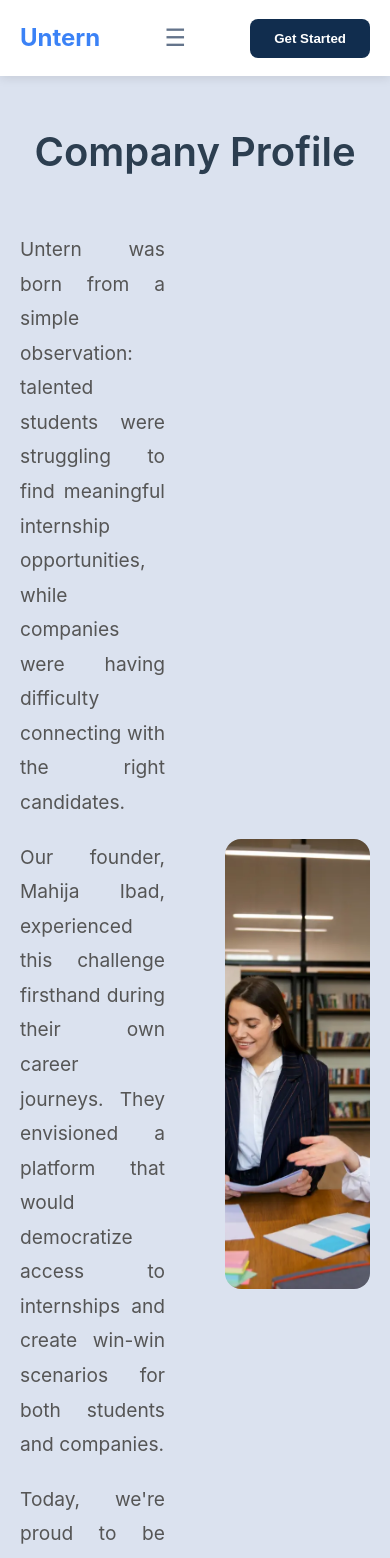
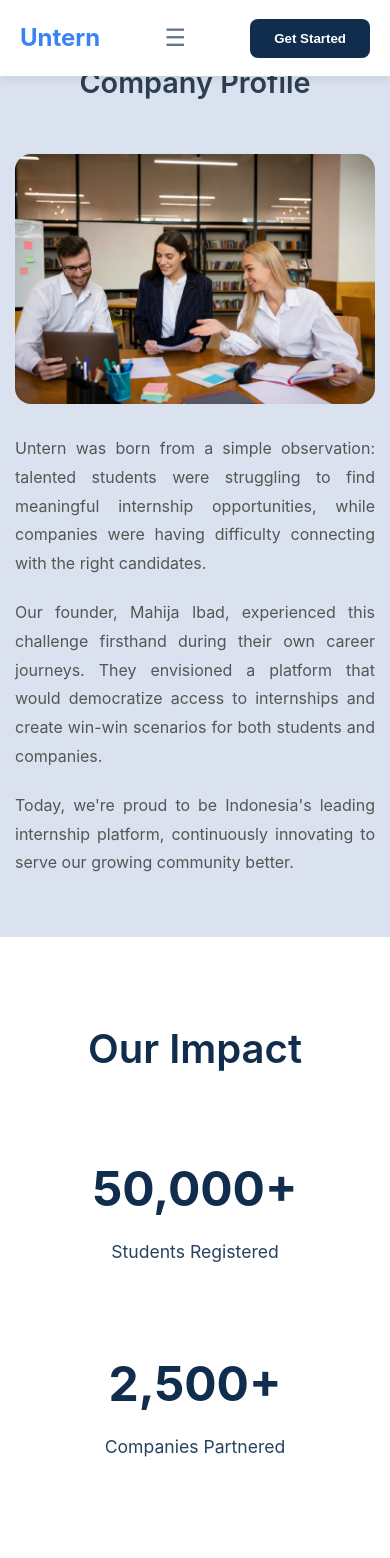
Before and after one commit to Eeja07/untern-internship-project, a React (Vite) app in the folder client/: page /about in a window 390 px wide. Shown: the top 1558 px of the page. Built offline with nearby package versions, Linux system fonts and the light colour scheme; no server answers.

Commit message:
feat: responsive for mobile

```diff
--- a/client/src/components/about/mission.jsx
+++ b/client/src/components/about/mission.jsx
@@ -1,17 +1,58 @@
+import React, { useState, useEffect } from 'react';
 import picRealExp2 from "../../assets/realExp2.webp";
 
 const Story = () => {
+  const [isMobile, setIsMobile] = useState(window.innerWidth <= 768);
+  const [isTablet, setIsTablet] = useState(window.innerWidth <= 1024 && window.innerWidth > 768);
+
+  useEffect(() => {
+    const handleResize = () => {
+      setIsMobile(window.innerWidth <= 768);
+      setIsTablet(window.innerWidth <= 1024 && window.innerWidth > 768);
+    };
+
+    window.addEventListener('resize', handleResize);
+    return () => window.removeEventListener('resize', handleResize);
+  }, []);
   return (
-    <div className="story-section" style={{ padding: '80px 0', backgroundColor: '#DBE2EF' }}>
-      <div className="container" style={{ maxWidth: '1200px', margin: '0 auto', padding: '0 20px' }}>
+    <div className="story-section" style={{ padding: isMobile ? '60px 0' : '80px 0', backgroundColor: '#DBE2EF' }}>
+      <div className="container" style={{ maxWidth: '1200px', margin: '0 auto', padding: isMobile ? '0 15px' : '0 20px' }}>
         <div style={{
-          display: 'grid',
-          gridTemplateColumns: '1fr 1fr',
-          gap: '60px',
+          display: isMobile ? 'flex' : 'grid',
+          flexDirection: isMobile ? 'column' : 'row',
+          gridTemplateColumns: isMobile ? 'none' : '1fr 1fr',
+          gap: isMobile ? '30px' : '60px',
           alignItems: 'center'
         }}>
+          <div>
+            <h2 style={{
+              fontSize: isMobile ? '1.8rem' : isTablet ? '2.2rem' : '2.5rem',
+              marginBottom: '25px',
+              color: '#2c3e50',
+              fontWeight: '600'
+            }}>
+              Our Mission
+            </h2>
+            <p style={{
+              fontSize: isMobile ? '1rem' : isTablet ? '1.1rem' : '1.2rem',
+              lineHeight: '1.8',
+              color: '#555',
+              marginBottom: '20px',
+              textAlign: 'justify'
+            }}>
+              At Untern, we're passionate about creating pathways for the next generation of professionals. We believe that internships are more than just work experience—they're transformative opportunities that shape careers and drive innovation.
+            </p>
+            <p style={{
+              fontSize: isMobile ? '1rem' : isTablet ? '1.1rem' : '1.2rem',
+              lineHeight: '1.8',
+              color: '#555',
+              textAlign: 'justify'
+            }}>
+              Founded in 2025, we've grown from a simple idea to a comprehensive platform that serves thousands of students and companies across Indonesia and beyond.
+            </p>
+          </div>
           <div style={{
-            height: '450px',
+            height: isMobile ? '250px' : isTablet ? '350px' : '450px',
             backgroundColor: 'white',
             borderRadius: '16px',
             display: 'flex',
@@ -29,33 +70,6 @@
               }}
             />
           </div>
-          <div>
-            <h2 style={{
-              fontSize: '2.5rem',
-              marginBottom: '25px',
-              color: '#2c3e50',
-              fontWeight: '600'
-            }}>
-              Our Mission
-            </h2>
-            <p style={{
-              fontSize: '1.2rem',
-              lineHeight: '1.8',
-              color: '#555',
-              marginBottom: '20px',
-              textAlign: 'justify'
-            }}>
-              At Untern, we're passionate about creating pathways for the next generation of professionals. We believe that internships are more than just work experience—they're transformative opportunities that shape careers and drive innovation.
-            </p>
-            <p style={{
-              fontSize: '1.2rem',
-              lineHeight: '1.8',
-              color: '#555',
-              textAlign: 'justify'
-            }}>
-              Founded in 2025, we've grown from a simple idea to a comprehensive platform that serves thousands of students and companies across Indonesia and beyond.
-            </p>
-          </div>
         </div>
       </div>
     </div>
--- a/client/src/components/about/story.jsx
+++ b/client/src/components/about/story.jsx
@@ -1,11 +1,24 @@
+import React, { useState, useEffect } from 'react';
 import picRealExp1 from "../../assets/realExp1.webp";
 
 const Mission = () => {
+  const [isMobile, setIsMobile] = useState(window.innerWidth <= 768);
+  const [isTablet, setIsTablet] = useState(window.innerWidth <= 1024 && window.innerWidth > 768);
+
+  useEffect(() => {
+    const handleResize = () => {
+      setIsMobile(window.innerWidth <= 768);
+      setIsTablet(window.innerWidth <= 1024 && window.innerWidth > 768);
+    };
+
+    window.addEventListener('resize', handleResize);
+    return () => window.removeEventListener('resize', handleResize);
+  }, []);
   return (
-    <div className="mission-section" style={{ padding: '120px 0', backgroundColor: '#DBE2EF' }}>
-      <div className="container" style={{ maxWidth: '1200px', margin: '0 auto', padding: '0 20px' }}>
+    <div className="mission-section" style={{ padding: isMobile ? '60px 0' : '120px 0', backgroundColor: '#DBE2EF' }}>
+      <div className="container" style={{ maxWidth: '1200px', margin: '0 auto', padding: isMobile ? '0 15px' : '0 20px' }}>
         <h2 style={{
-              fontSize: '2.5rem',
+              fontSize: isMobile ? '1.8rem' : isTablet ? '2.2rem' : '2.5rem',
               marginBottom: '3rem',
               color: '#2c3e50',
               fontWeight: '600',
@@ -16,14 +29,33 @@
               Company Profile
         </h2>
         <div style={{
-          display: 'grid',
-          gridTemplateColumns: '1fr 1fr',
-          gap: '60px',
+          height: isMobile ? '250px' : isTablet ? '350px' : '450px',
+          backgroundColor: 'white',
+          borderRadius: '16px',
+          display: 'flex',
+          alignItems: 'center',
+          justifyContent: 'center',
+          overflow: 'hidden',
+          marginBottom: isMobile ? '30px' : '60px'
+        }}>
+          <img
+            src={picRealExp1}
+            alt="Company Profile"
+            style={{
+              width: '100%',
+              height: '100%',
+              objectFit: 'cover'
+            }}
+          />
+        </div>
+        <div style={{
+          display: 'flex',
+          flexDirection: 'column',
           alignItems: 'center'
         }}>
           <div>
             <p style={{
-              fontSize: '1.2rem',
+              fontSize: isMobile ? '1rem' : isTablet ? '1.1rem' : '1.2rem',
               lineHeight: '1.8',
               color: '#555',
               marginBottom: '20px',
@@ -32,7 +64,7 @@
               Untern was born from a simple observation: talented students were struggling to find meaningful internship opportunities, while companies were having difficulty connecting with the right candidates.
             </p>
             <p style={{
-              fontSize: '1.2rem',
+              fontSize: isMobile ? '1rem' : isTablet ? '1.1rem' : '1.2rem',
               lineHeight: '1.8',
               color: '#555',
               marginBottom: '20px',
@@ -41,7 +73,7 @@
               Our founder, Mahija Ibad, experienced this challenge firsthand during their own career journeys. They envisioned a platform that would democratize access to internships and create win-win scenarios for both students and companies.
             </p>
             <p style={{
-              fontSize: '1.2rem',
+              fontSize: isMobile ? '1rem' : isTablet ? '1.1rem' : '1.2rem',
               lineHeight: '1.8',
               color: '#555',
               textAlign: 'justify'
@@ -50,25 +82,6 @@
             </p>
 
           </div>
-          <div style={{
-            height: '450px',
-            backgroundColor: 'white',
-            borderRadius: '16px',
-            display: 'flex',
-            alignItems: 'center',
-            justifyContent: 'center',
-            overflow: 'hidden'
-          }}>
-            <img
-              src={picRealExp1}
-              alt="Company Profile"
-              style={{
-                width: '100%',
-                height: '100%',
-                objectFit: 'cover'
-              }}
-            />
-          </div>
         </div>
       </div>
     </div>
--- a/client/src/components/blog/FeaturedPosts.jsx
+++ b/client/src/components/blog/FeaturedPosts.jsx
@@ -7,7 +7,7 @@
     <div style={{ marginBottom: '60px' }}>
       <h2 style={{
         fontSize: '2.2rem',
-        marginBottom: '30px',
+        marginBottom: 'clamp(20px, 5vw, 30px)',
         textAlign: 'center',
         color: '#2c3e50'
       }}>
@@ -15,9 +15,10 @@
       </h2>
       <div style={{
         display: 'grid',
-        gridTemplateColumns: 'repeat(auto-fit, minmax(500px, 1fr))',
-        gap: '30px',
-        marginBottom: '40px'
+        gridTemplateColumns: 'repeat(auto-fit, minmax(min(100%, 320px), 1fr))',
+        gap: 'clamp(20px, 4vw, 30px)',
+        marginBottom: '40px',
+        padding: '0 clamp(10px, 3vw, 20px)'
       }}>
         {posts.map(post => (
           <article
@@ -39,7 +40,7 @@
               e.currentTarget.style.boxShadow = '0 4px 20px rgba(0,0,0,0.1)';
             }}
           >
-            <div style={{ height: '250px', overflow: 'hidden' }}>
+            <div style={{ height: 'clamp(200px, 25vw, 250px)', overflow: 'hidden' }}>
               <img
                 src={post.image}
                 alt={post.title}
@@ -51,7 +52,7 @@
                 }}
               />
             </div>
-            <div style={{ padding: '30px' }}>
+            <div style={{ padding: 'clamp(20px, 4vw, 30px)' }}>
               <div style={{
                 display: 'flex',
                 alignItems: 'center',
@@ -73,17 +74,19 @@
                 <span>{post.readTime}</span>
               </div>
               <h3 style={{
-                fontSize: '1.6rem',
+                fontSize: 'clamp(1.2rem, 3vw, 1.6rem)',
                 marginBottom: '15px',
                 color: '#2c3e50',
-                fontWeight: '600'
+                fontWeight: '600',
+                lineHeight: '1.3'
               }}>
                 {post.title}
               </h3>
               <p style={{
                 color: '#555',
                 lineHeight: '1.7',
-                marginBottom: '20px'
+                marginBottom: '20px',
+                fontSize: 'clamp(0.9rem, 2.5vw, 1rem)'
               }}>
                 {post.excerpt}
               </p>
@@ -91,8 +94,10 @@
                 display: 'flex',
                 justifyContent: 'space-between',
                 alignItems: 'center',
-                fontSize: '0.9rem',
-                color: '#6c757d'
+                fontSize: 'clamp(0.8rem, 2vw, 0.9rem)',
+                color: '#6c757d',
+                flexWrap: 'wrap',
+                gap: '10px'
               }}>
                 <span>By {post.author}</span>
                 <span>{post.date}</span>
--- a/client/src/components/homePage/hero.jsx
+++ b/client/src/components/homePage/hero.jsx
@@ -111,7 +111,7 @@
 
 
               <p style={{
-                fontSize: '1rem',
+                fontSize: '0.6rem',
                 color: '#3F72AF',
                 marginBottom: '2rem',
                 textAlign: 'center'
```
Also changed, not shown: client/src/components/homePage/whyChooseUs.jsx (+16 -10 lines).
